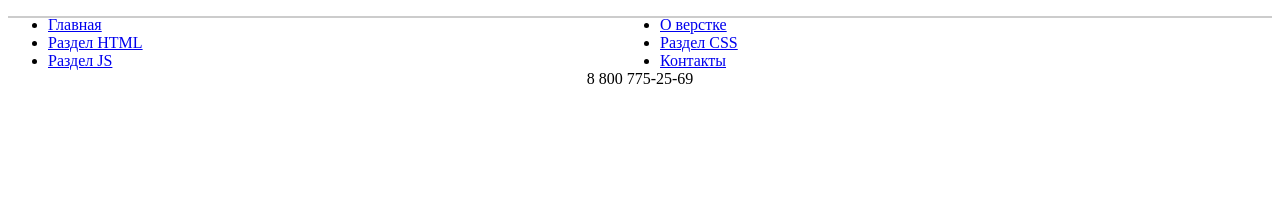
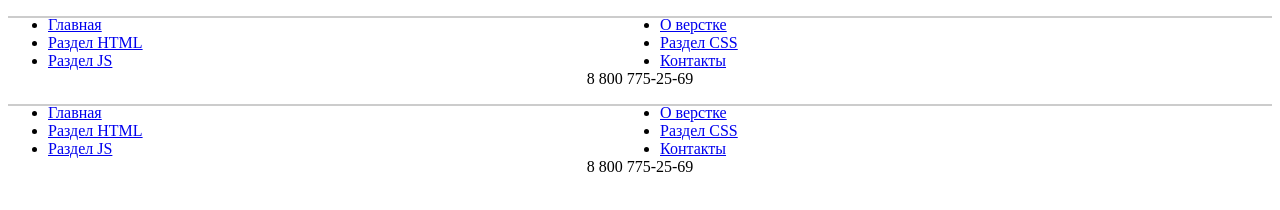
Before and after one commit to GalasAlina/MINER, a plain HTML site: page chapter1.html in a window 1280 px wide. Drawn offline with Linux system fonts and the light colour scheme.

Commit message:
изменение

```diff
--- a/chapter1.html
+++ b/chapter1.html
@@ -25,5 +25,18 @@ header .title{font-size:2em;}
 				</nav>
 				<div class="phone">8 800 775-25-69</div>
 			</div>
+			<div class="nav">
+				<nav>
+					<ul>
+						<li><a href="#" title="">Главная</a></li>
+						<li><a href="#" title="">О верстке</a></li>
+						<li><a href="#" title="">Раздел HTML</a></li>
+						<li><a href="#" title="">Раздел CSS</a></li>
+						<li><a href="#" title="">Раздел JS</a></li>
+						<li><a href="#" title="">Контакты</a></li>
+					</ul>
+				</nav>
+				<div class="phone">8 800 775-25-69</div>
+			</div>
 </body>
 </html>
```
